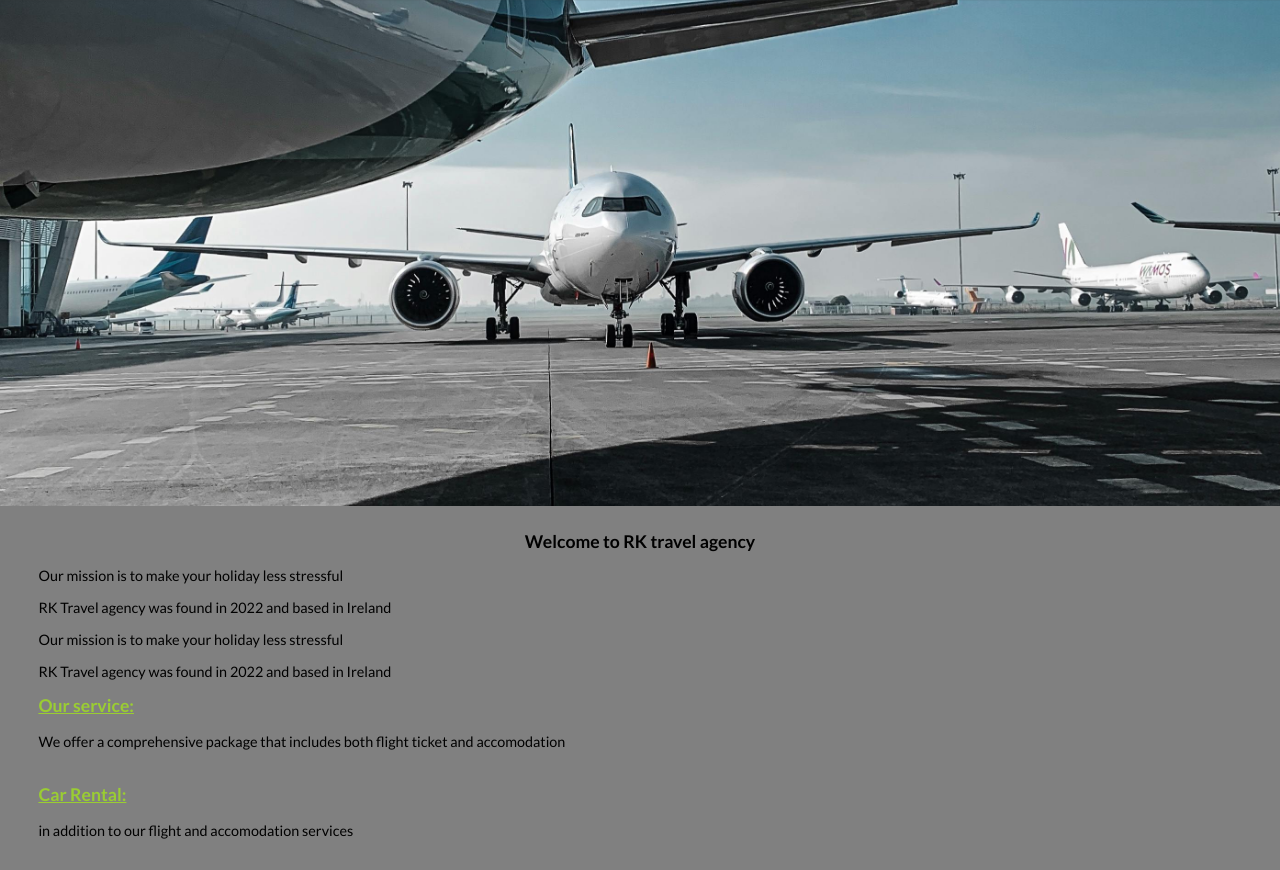
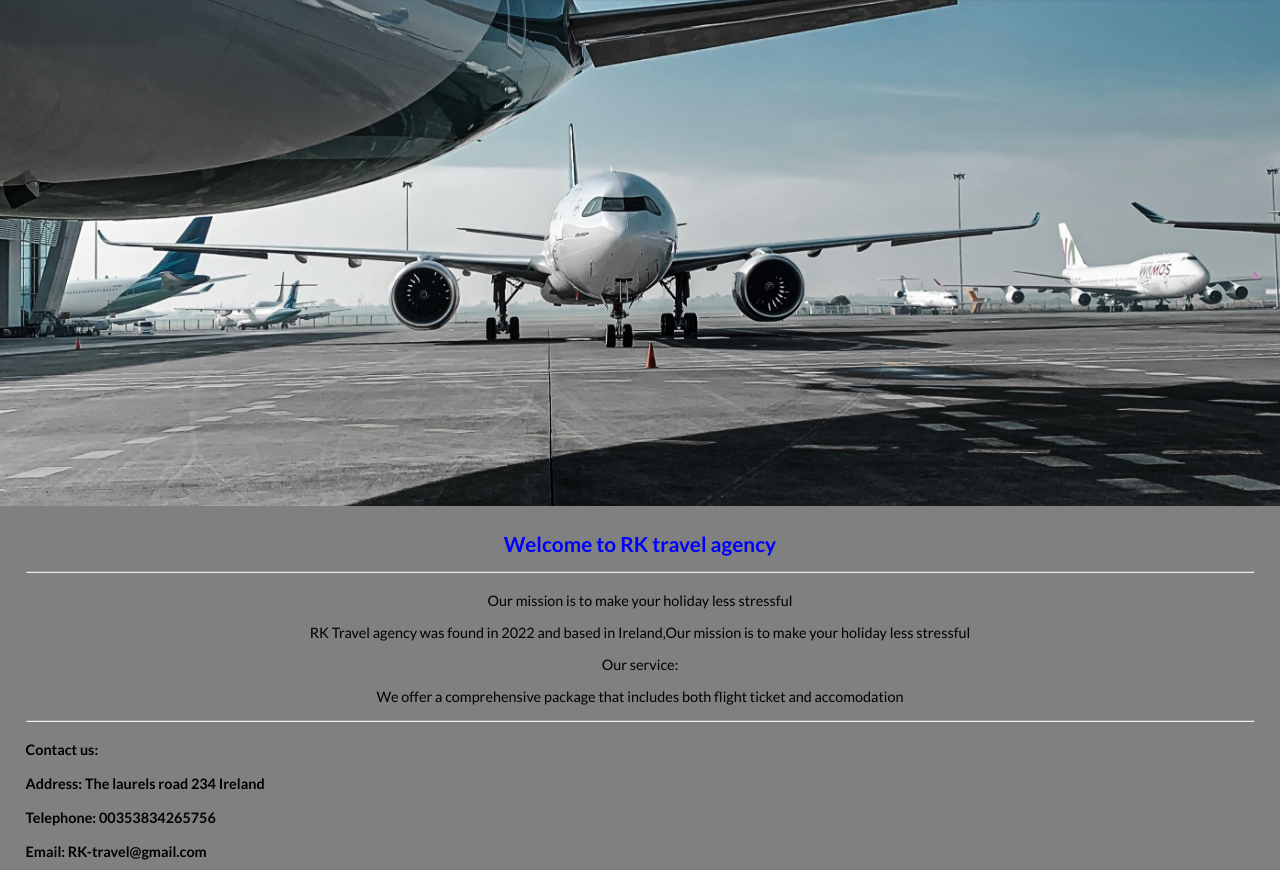
Before and after one commit to RamyApepone/RK-travel-agency, a plain HTML site: page index.html in a window 1280 px wide. Shown: the part 82-952 px from the top of the page. Drawn offline with nearby package versions, Linux system fonts and the light colour scheme.

Commit message:
add service information to the home page

```diff
--- a/assets/css/style.css
+++ b/assets/css/style.css
@@ -96,27 +96,28 @@ main {
 
 /* the reasons section */
 #the-reasons {
-    width: 94%;
+    width: 96%;
     margin: 25px auto;
 }
 
 #the-reasons h2 {
     margin-bottom: 15px;
     text-align: center;
-    font-size: 110%;
-    color: black;
+    font-size: 130%;
+    color: blue;
 
 }
-#the-reasons h3 {
+
+#the-reasons h4 {
     margin-bottom: 17px;
     text-align: left;
-    font-size: 110%;
-    color: yellowgreen;
-    text-decoration-line: underline;
+    font-size: 90%;
+    color: black;
 }
+
 #the-reasons p {
     margin-bottom: 15px;
-    text-align: left;
+    text-align: center;
     font-size: 90%;
     color:black;
 }
--- a/index.html
+++ b/index.html
@@ -42,27 +42,20 @@
             <div id="the-reasons"></div>
             <div>
                 <h2>Welcome to RK travel agency</h2>
+                <hr>
+                <br>
                 <p>Our mission is to make your holiday less stressful</p>
-                <p>RK Travel agency was found in 2022 and based in Ireland</p>
-                <p>Our mission is to make your holiday less stressful</p>
-                <p>RK Travel agency was found in 2022 and based in Ireland</p>
-            </div>
-            <div>
-                <h3>Our service:</h3>
+                <p>RK Travel agency was found in 2022 and based in Ireland,Our mission is to make your holiday less stressful</p>
+                <p>Our service:</p>
                 <p>We offer a comprehensive package that includes both flight ticket and accomodation</p>
             </div>
-            <div>
-                <br>
-                <h3>Car Rental:</h3>
-                <p>in addition to our flight and accomodation services</p>
-            </div>
+            <hr>
             <br>
             <div>
-                <h4>contact info:</h4>
-                <br>
-                <p>Address: The laurels road 234 Ireland</p>
-                <p>Telephone: 00353834265756</p>
-                <p>Email: RK-travel@gmail.com</p>
+                <h4>Contact us:</h4>
+                <h4>Address: The laurels road 234 Ireland</h4>
+                <h4>Telephone: 00353834265756</h4>
+                <h4>Email: RK-travel@gmail.com</h4>
             </div>
         </section>
 
```
Also changed, not shown: contact-us.html (+1 -0 lines), gallery.html (+1 -0 lines).
